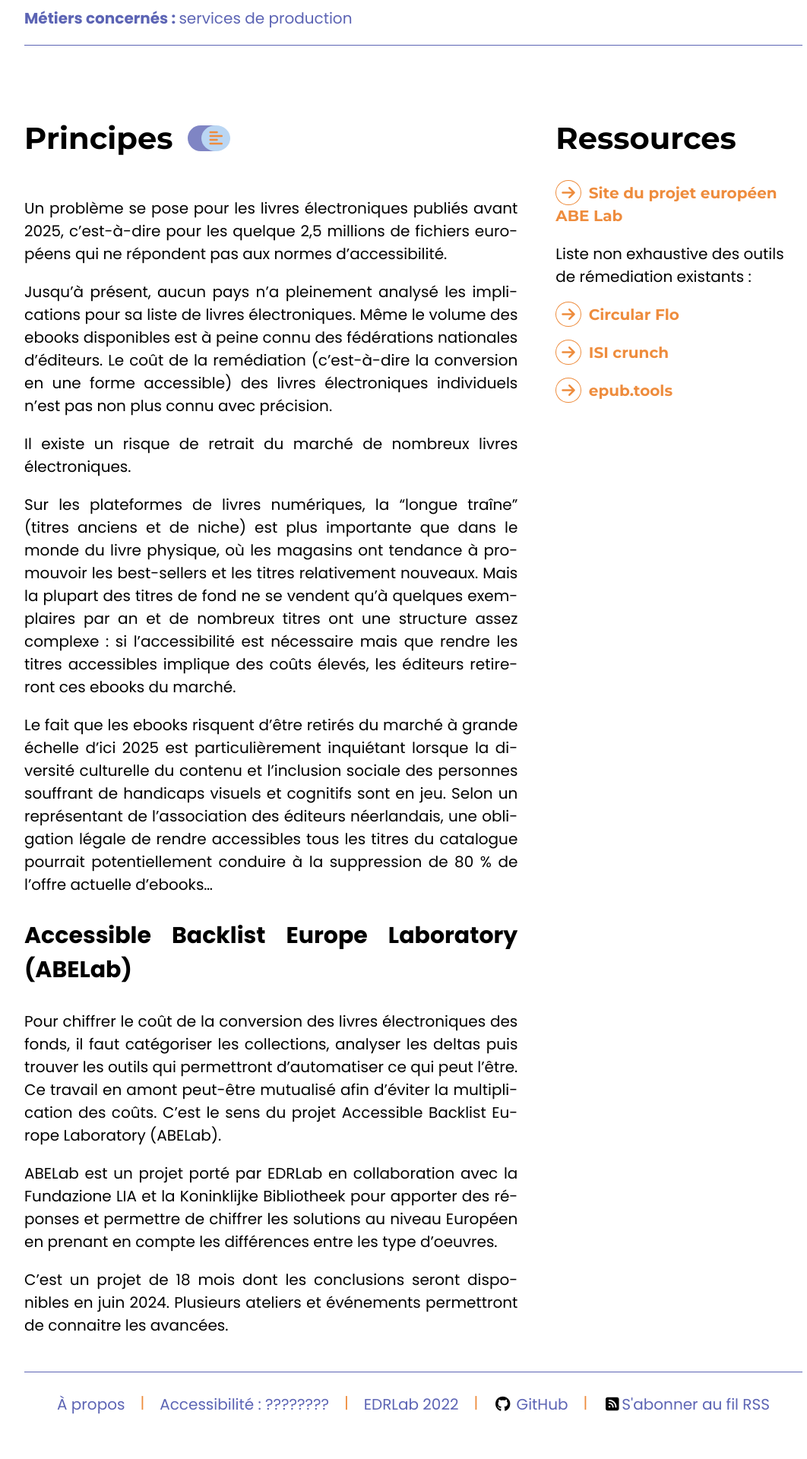
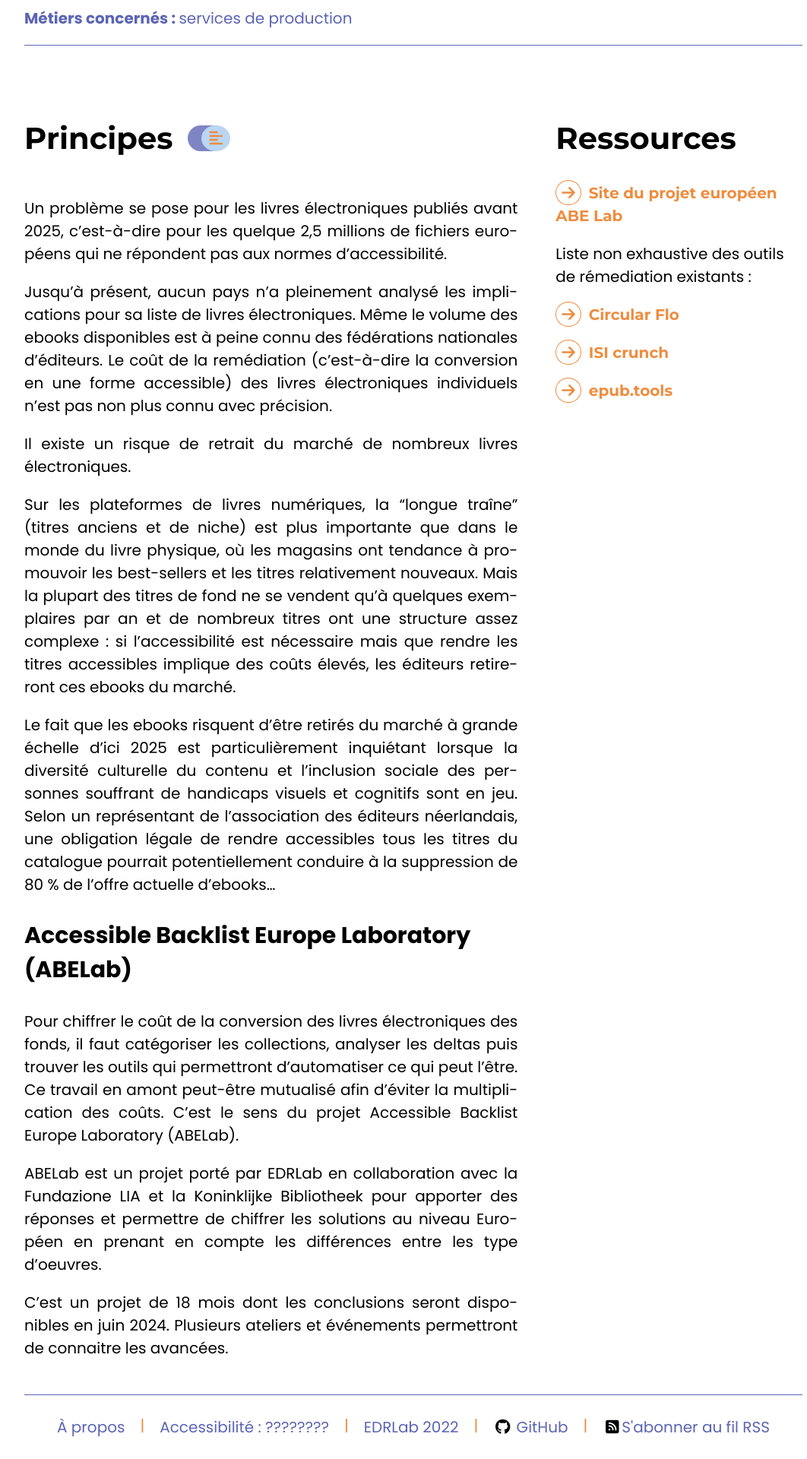
Before and after one commit to edition-accessible/lina25, a Jekyll site: the page built from pages/traiter.md, in a window 1280 px wide. Shown: the part 983-2903 px from the top of the page at 76% size, without its empty margins (96-1158 px from the left). Built offline with Jekyll 4.4.1, drawn with Linux system fonts in a browser that asks for light colours; nearby versions of some CDN libraries; before the commit the page ends 2873 px from its top, so only the background shows below that.

Commit message:
hphens limit chars

```diff
--- a/assets/sass/main.css
+++ b/assets/sass/main.css
@@ -868,6 +868,10 @@
   display: flex;
   gap: 50px;
 }
+.page > section h2,
+.page > section h3 {
+  text-align: left;
+}
 .page > section > div {
   flex: 2;
 }
@@ -1007,6 +1011,7 @@
 
 .hyphens {
   hyphens: auto;
+  hyphenate-limit-chars: 6 3 3;
 }
 
 .alignLeft {
--- a/assets/sass/pages/_pages.scss
+++ b/assets/sass/pages/_pages.scss
@@ -175,6 +175,10 @@
     > section {
         display: flex;
         gap: 50px;
+        h2,
+        h3 {
+            text-align: left;
+        }
         > div {
             flex: 2;
             li {
@@ -307,6 +311,7 @@
 
 .hyphens {
     hyphens: auto;
+    hyphenate-limit-chars: 6 3 3;
 }
 
 .alignLeft {
```
Also changed, not shown: 1 other file.
